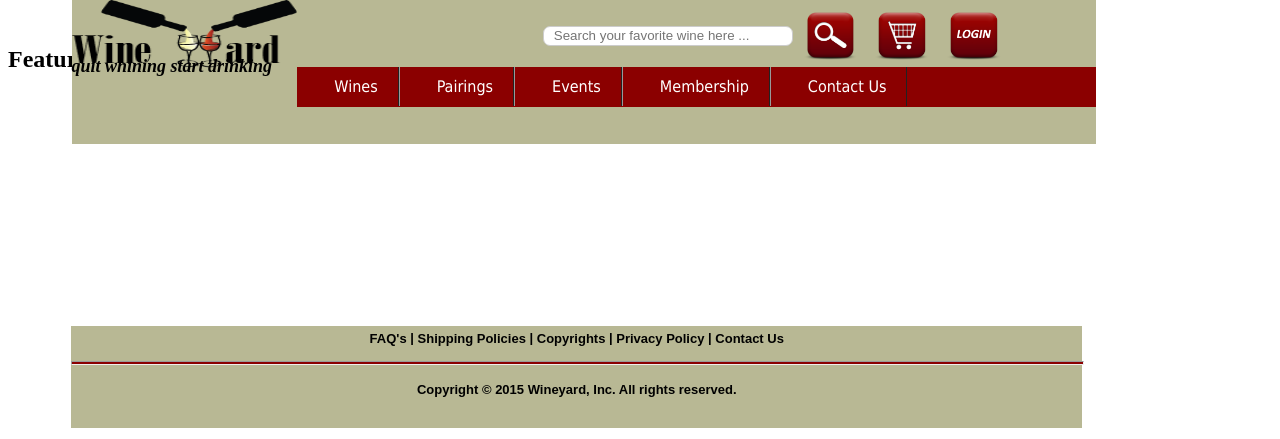
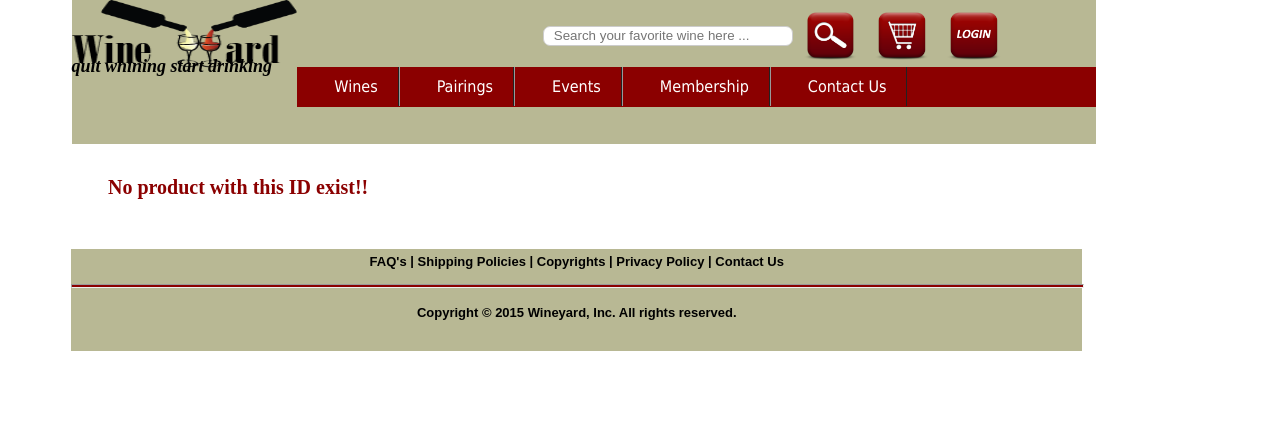
Before and after one commit to Rao-priya/WineYard, a PHP site: page /html/product.php in a window 1280 px wide. Shown: the top 439 px of the page. Run offline with PHP 8.4, Linux system fonts and the light colour scheme; data comes from the database, SQL or seed files in the repository; data that the repository does not hold is empty; some libraries are stand-ins or nearby versions.

Commit message:
Modified Product page for handling error conditions
Modified Product page for handling error conditions

```diff
--- a/css/product.css
+++ b/css/product.css
@@ -94,6 +94,14 @@
       padding-left:0px;
     }
 
+    .lblNoRecord{
+      margin-left: 100px;
+      margin-top: 150px;
+      margin-bottom: 50px;
+      color: darkred;
+      font-weight: bold;
+      font-size: 20px;
+    }
 
     footer {
       clear: both;
--- a/html/product.php
+++ b/html/product.php
@@ -18,14 +18,10 @@
 
 <?php
 
-if(isset($_GET['pID'])){
-//clean it up
-if(!is_numeric($_GET['pID'])){
+if(isset($_GET['pID']) && is_numeric($_GET['pID'])){
 //Non numeric value entered. Someone tampered with the pid
 $error=true;
-$errormsg=" No product with this ID exist";
-}
-else{
+
 $conn = mysqli_connect('localhost', 'root' ,'',"winestore");
 if($conn->connect_error){
 	die("Connection failed!" .$conn->connect_error);
@@ -123,13 +119,25 @@ else{
             <!-- container -->
 
 <?php
+$var = $type;
+include("relatedProduct.php");
+}
+else{
+  ?>
+<div class="lblNoRecord">
+  <p>No product with this ID exist!!</p>
+</div>
+<?php
 }
     }
     }
-    }
-
-  $var = $type;
-  include("relatedProduct.php");
+    else{
+      ?>
+    <div class="lblNoRecord">
+      <p>No product with this ID exist!!</p>
+    </div>
+    <?php
+}
 ?>
 </div>
 
```
